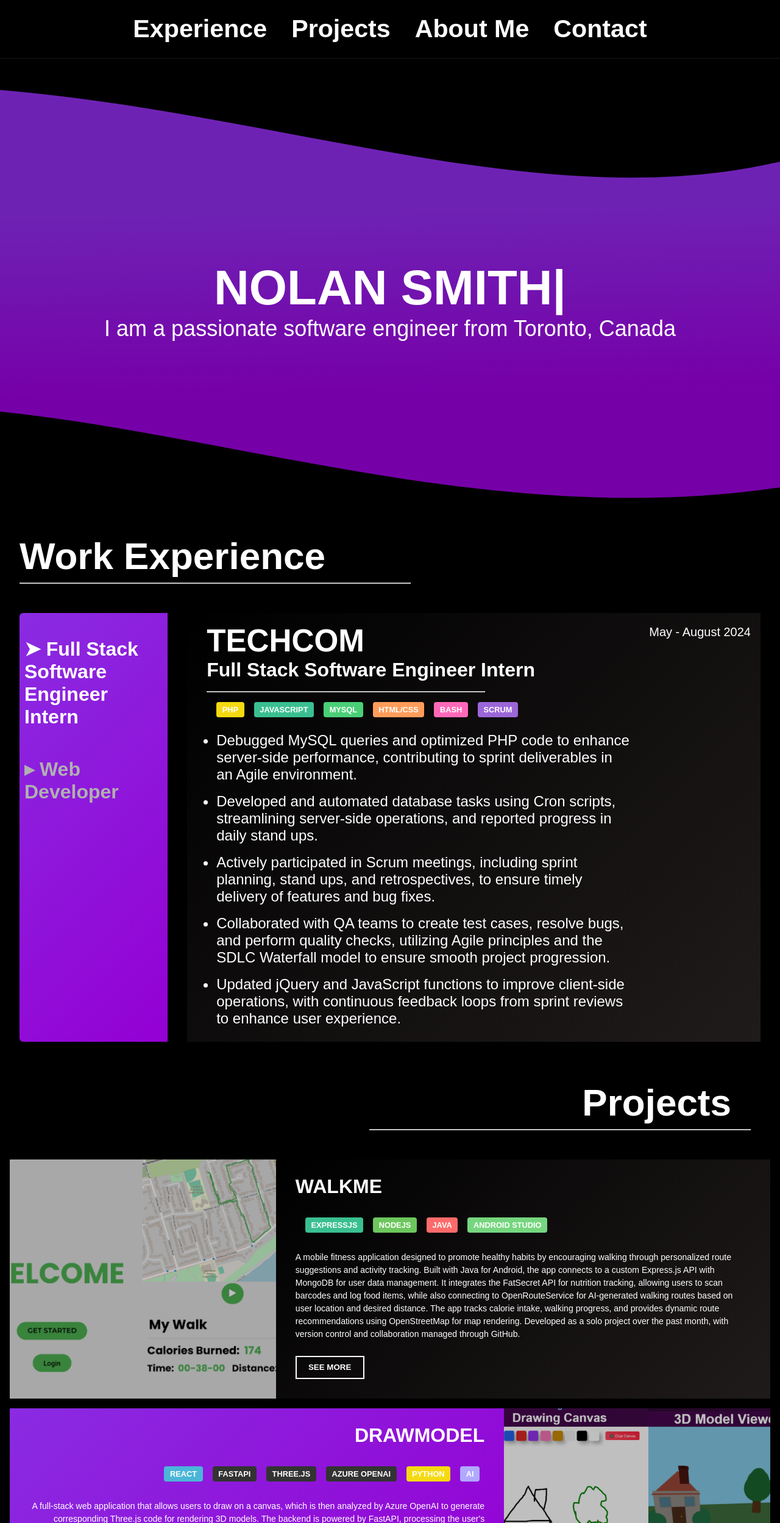
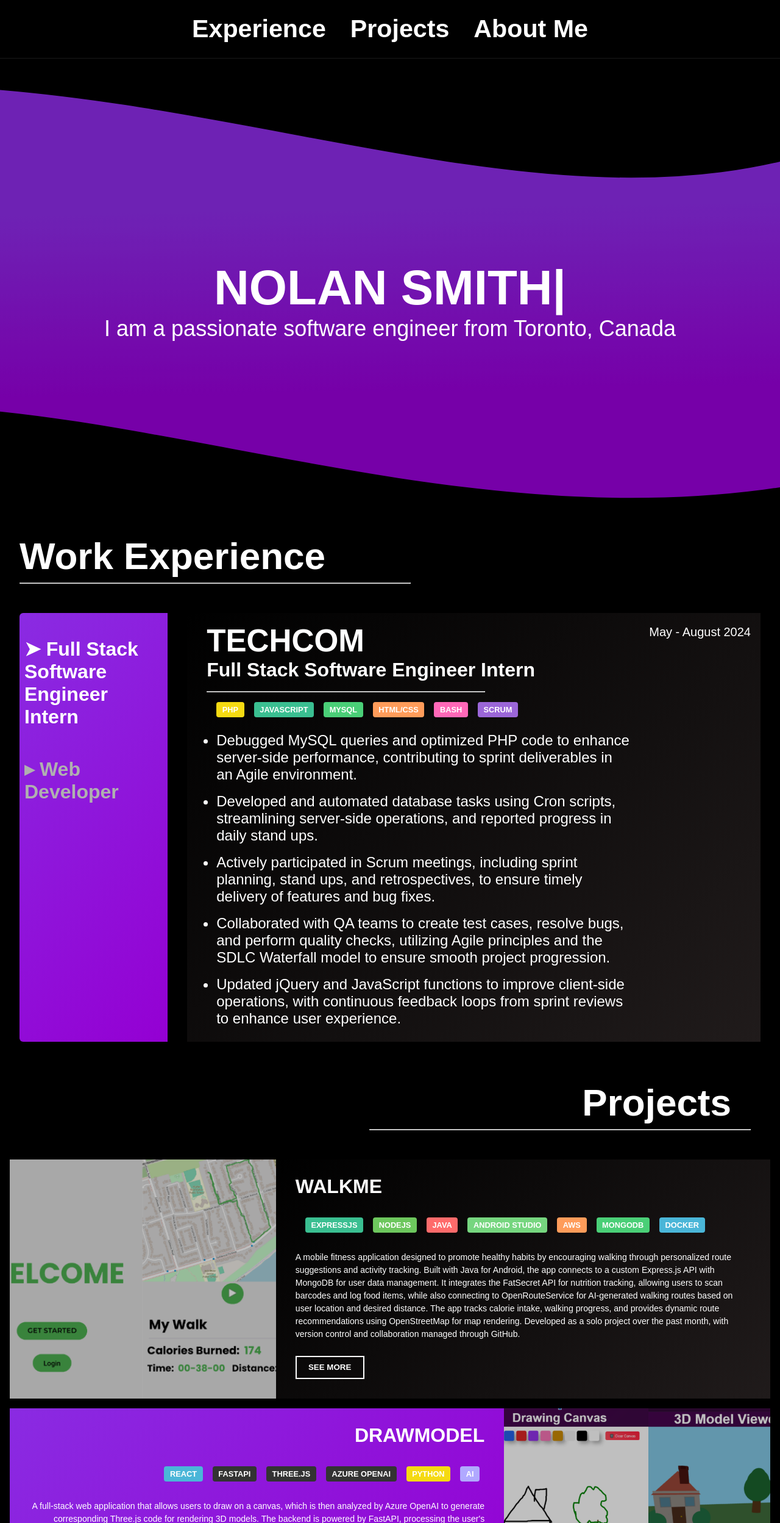
Before and after one commit to NolanS55/portfolioV2, a React (Create React App) app: page / in a window 1280 px wide. Shown: the top 2497 px of the page at 61% size. Built offline with nearby package versions, Linux system fonts and the light colour scheme.

Commit message:
TechStack Updates

```diff
--- a/src/Portfolio.css
+++ b/src/Portfolio.css
@@ -410,7 +410,8 @@ html, body {
   .tag.seooptimization { background-color: #6DC75D; }
   .tag.webflow { background-color: #4AB6D8; }
   .tag.figma { background-color: #C27EFF; }
-
+  .tag.aws { background-color: #FF9C5A; }
+  .tag.docker { background-color: #4AB6D8; }
   .tag.expressjs { background-color: #3ABF91; }
   .tag.nodejs { background-color: #6DC75D; }
   .tag.java { background-color: #FF6B6B; }
--- a/src/Portfolio.js
+++ b/src/Portfolio.js
@@ -38,7 +38,7 @@ const Portfolio = () => {
       {
         title: "WalkMe",
         image: walk,
-        tags: ["ExpressJS", "NodeJS", "Java", "Android Studio"],
+        tags: ["ExpressJS", "NodeJS", "Java", "Android Studio", "AWS", "MongoDB", "Docker"],
         description: "A mobile fitness application designed to promote healthy habits by encouraging walking through personalized route suggestions and activity tracking. Built with Java for Android, the app connects to a custom Express.js API with MongoDB for user data management. It integrates the FatSecret API for nutrition tracking, allowing users to scan barcodes and log food items, while also connecting to OpenRouteService for AI-generated walking routes based on user location and desired distance. The app tracks calorie intake, walking progress, and provides dynamic route recommendations using OpenStreetMap for map rendering. Developed as a solo project over the past month, with version control and collaboration managed through GitHub.",
         url: "https://github.com/NolanS55/FitnessAppServer",
         demoUrl: ""
@@ -123,7 +123,6 @@ const Portfolio = () => {
         <a href="#experience" className="nav-link">Experience</a>
         <a href="#projects" className="nav-link">Projects</a>
         <a href="#about" className="nav-link">About Me</a>
-        <a href="#contact" className="nav-link">Contact</a>
       </nav>
 
       {/* Hero Section */}
```
